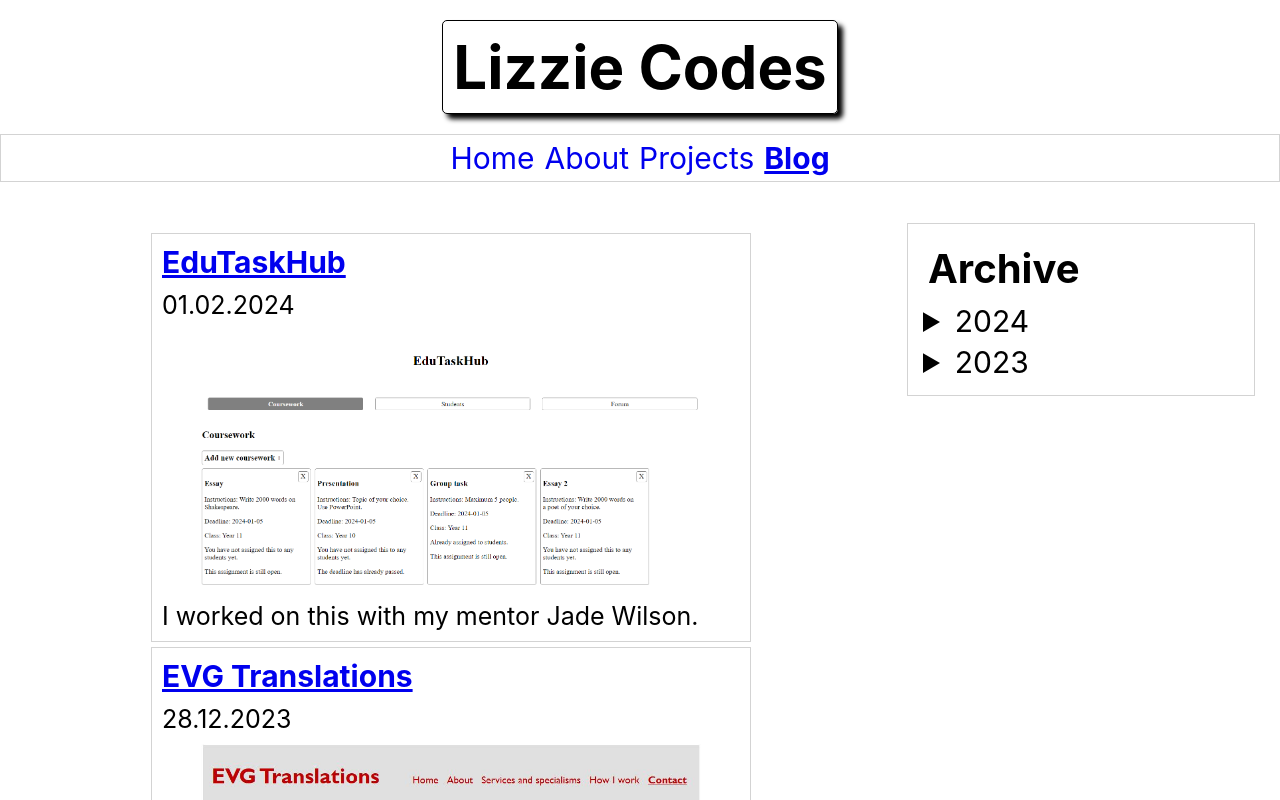
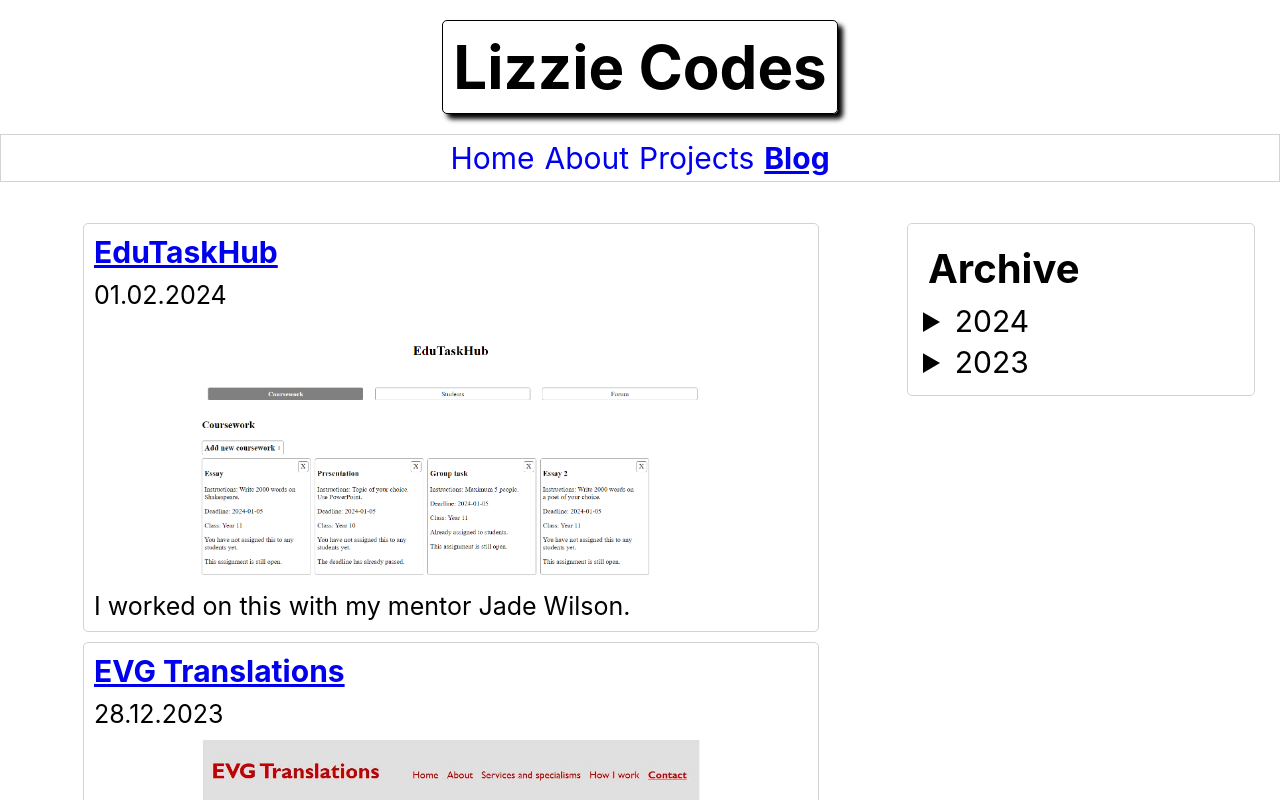
Before and after one commit to evg4/evgportfolio, a React (Create React App) app: page /blog in a window 1280 px wide. Shown: the top 800 px of the page. Built offline with nearby package versions, Linux system fonts and the light colour scheme.

Commit message:
fix margin/padding on blog page

```diff
--- a/src/components/Archive/Archive.module.css
+++ b/src/components/Archive/Archive.module.css
@@ -1,5 +1,6 @@
 .archive {
   border: 1px solid lightgray;
+  border-radius: 5px;
   margin: 15px;
 }
 
--- a/src/components/Blog/Blog.module.css
+++ b/src/components/Blog/Blog.module.css
@@ -1,12 +1,19 @@
+/*
+* {border: 1px solid red;}
+*/
+
+
 .blogPage {
   display: flex;
-  justify-content: right;
   height: 100%;
+  padding: 0px;
 }
 
-.preview {
-  width: 50%;
-  margin: 0 auto;
+.preview { /*div within div within section */
+  width: 60%;
+  margin: 15px auto;
+  padding-top: 0px;
+  border-radius: 5px;
 }
 
 .archive {
@@ -16,4 +23,5 @@
   height: min-content;
   max-height: 100vh;
   overflow-y: auto;
+  margin: 0;
 }
--- a/src/components/BlogPreviews/BlogPreviews.js
+++ b/src/components/BlogPreviews/BlogPreviews.js
@@ -28,7 +28,7 @@ function BlogPreviews() {
   // end of unfinished section //
 
   return (
-    <section>
+    <section className={styles.previewSection}>
       {selected.map((blog) => {
         return (
           <div key={blog.title} className={styles.blogPreview}>
--- a/src/components/BlogPreviews/BlogPreviews.module.css
+++ b/src/components/BlogPreviews/BlogPreviews.module.css
@@ -1,6 +1,13 @@
-.blogPreview {
+.previewSection {
+  margin-top: 0;
+  padding-top: 0;
+}
+
+.blogPreview { /* div within a section */
   border: 1px solid lightgray;
-  margin: 5px;
+  border-radius: 5px;
+  margin: 10px 0;
+  margin-top: 0;
 }
 
 .blogPreview img {
```
